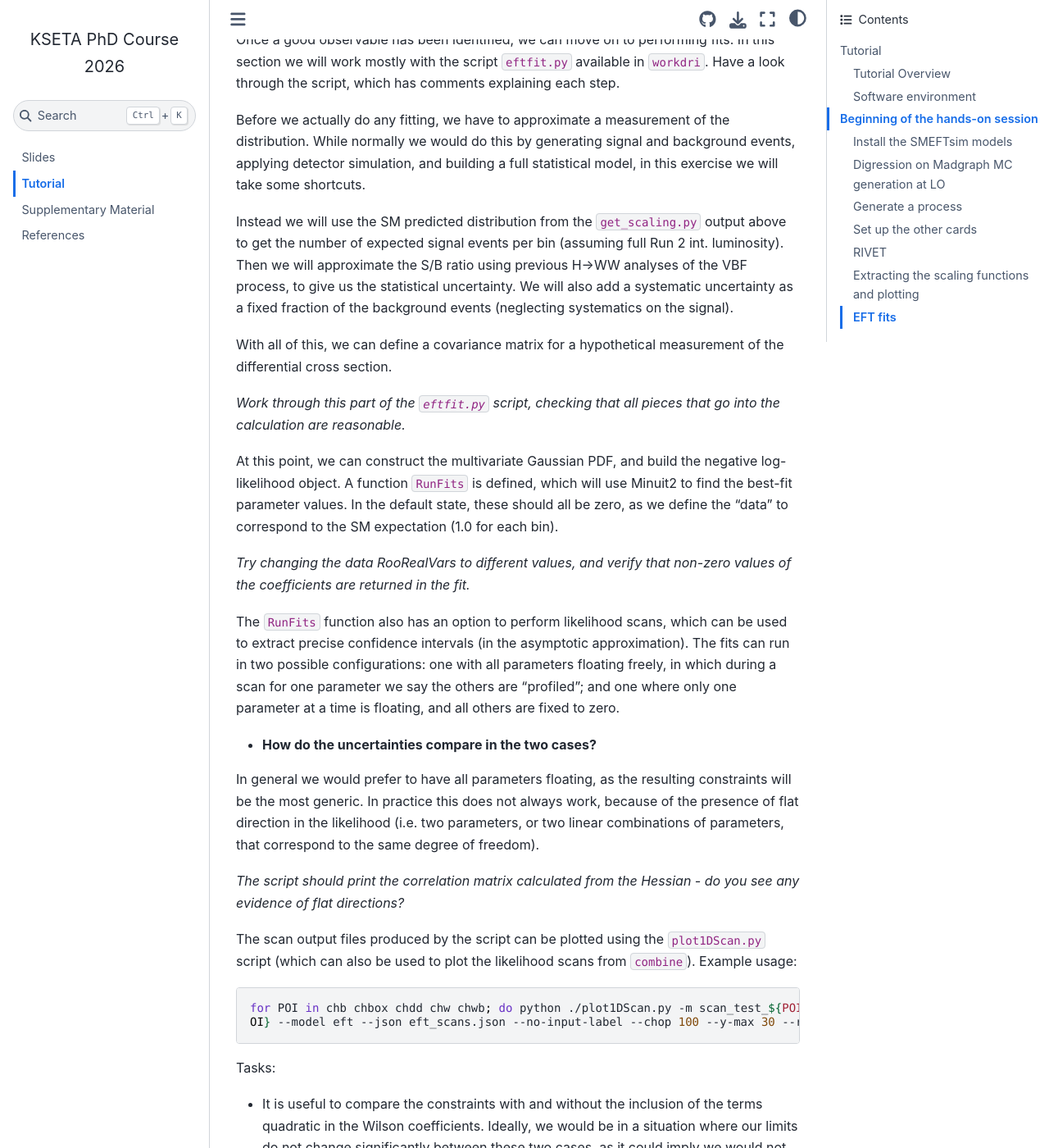
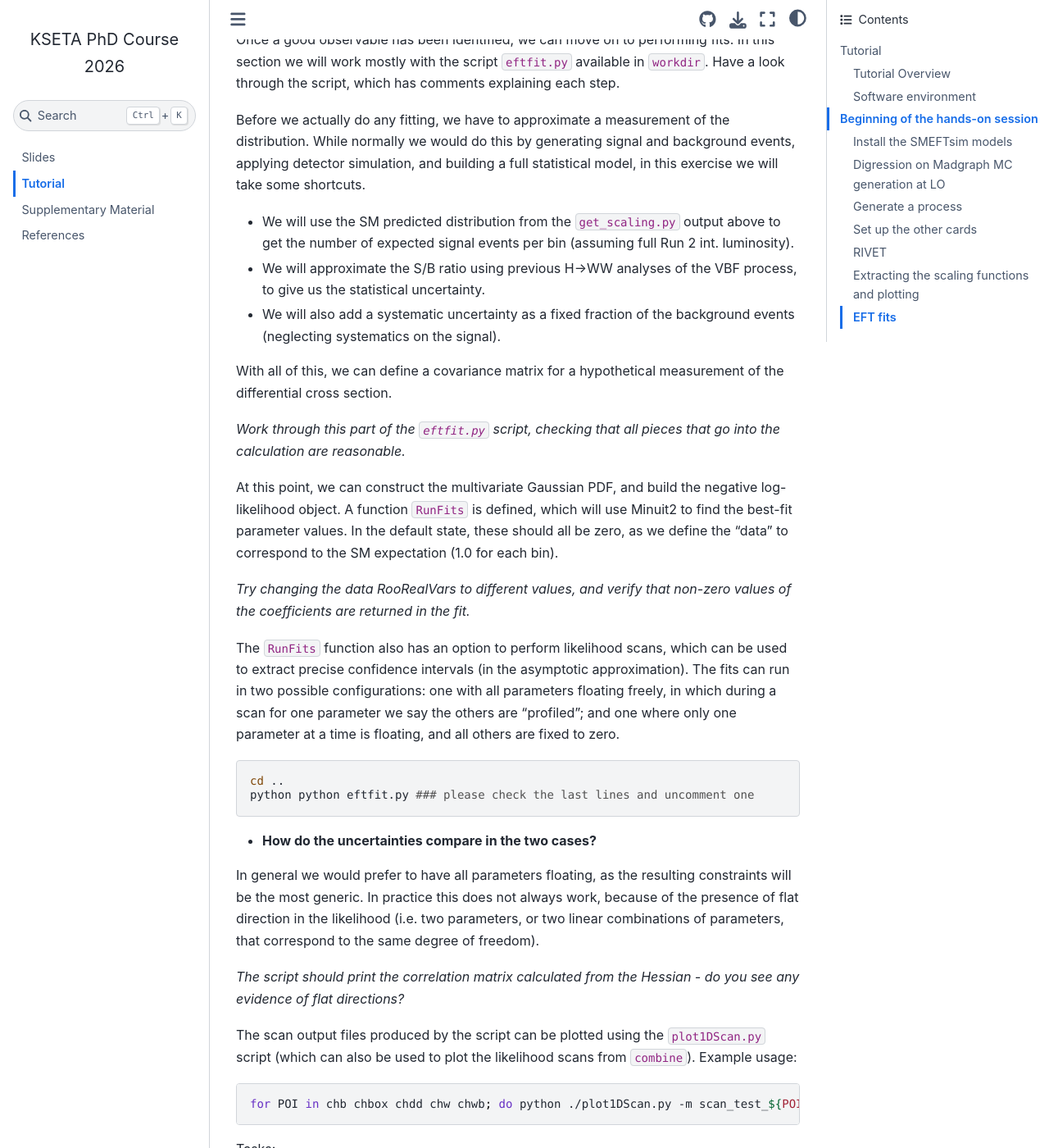
Before and after one commit to mpresill/KSETA_2026, a Jupyter Book: the page built from tutorial.md, in a window 1280 px wide and 1400 px high, scrolled down 9867 px. Shown: the whole window at 82% size. Built offline with Jupyter Book 1.0.4 settings and Sphinx 7.4.7 and the Sphinx Book theme 1.1.4, drawn with Linux system fonts in a browser that asks for light colours.

Commit message:
Fix typos and enhance clarity in tutorial.md
Corrected typos and improved clarity in the EFT fits section of the tutorial.

````diff
--- a/tutorial.md
+++ b/tutorial.md
@@ -348,11 +348,13 @@
 
 ## EFT fits
 
-Once a good observable has been identified, we can move on to performing fits. In this section we will work mostly with the script `eftfit.py` available in `workdri`. Have a look through the script, which has comments explaining each step.
+Once a good observable has been identified, we can move on to performing fits. In this section we will work mostly with the script `eftfit.py` available in `workdir`. Have a look through the script, which has comments explaining each step.
 
 Before we actually do any fitting, we have to approximate a measurement of the distribution. While normally we would do this by generating signal and background events, applying detector simulation, and building a full statistical model, in this exercise we will take some shortcuts.
 
-Instead we will use the SM predicted distribution from the `get_scaling.py` output above to get the number of expected signal events per bin (assuming full Run 2 int. luminosity). Then we will approximate the S/B ratio using previous H->WW analyses of the VBF process, to give us the statistical uncertainty. We will also add a systematic uncertainty as a fixed fraction of the background events (neglecting systematics on the signal).
+- We will use the SM predicted distribution from the `get_scaling.py` output above to get the number of expected signal events per bin (assuming full Run 2 int. luminosity).
+- We will approximate the S/B ratio using previous H->WW analyses of the VBF process, to give us the statistical uncertainty.
+- We will also add a systematic uncertainty as a fixed fraction of the background events (neglecting systematics on the signal).
 
 With all of this, we can define a covariance matrix for a hypothetical measurement of the differential cross section.
 
@@ -364,6 +366,11 @@
 
 The `RunFits` function also has an option to perform likelihood scans, which can be used to extract precise confidence intervals (in the asymptotic approximation). The fits can run in two possible configurations: one with all parameters floating freely, in which during a scan for one parameter we say the others are "profiled"; and one where only one parameter at a time is floating, and all others are fixed to zero.
 
+```sh
+cd ..
+python python eftfit.py ### please check the last lines and uncomment one
+```
+
 - **How do the uncertainties compare in the two cases?**
 
 In general we would prefer to have all parameters floating, as the resulting constraints will be the most generic. In practice this does not always work, because of the presence of flat direction in the likelihood (i.e. two parameters, or two linear combinations of parameters, that correspond to the same degree of freedom).
@@ -373,8 +380,7 @@
 The scan output files produced by the script can be plotted using the `plot1DScan.py` script (which can also be used to plot the likelihood scans from `combine`). Example usage:
 
 ```sh
-for POI in chb chbox chdd chw chwb; do python ./plot1DScan.py -m scan_test_${POI}.root --POI ${POI} --translate translate_root_SMEFTsim3.json --output nll_scan_${P
-OI} --model eft --json eft_scans.json --no-input-label --chop 100 --y-max 30 --remove-near-min 0.8; done
+for POI in chb chbox chdd chw chwb; do python ./plot1DScan.py -m scan_test_${POI}.root --POI ${POI} --translate translate_root_SMEFTsim3.json --output nll_scan_${POI} --model eft --json eft_scans.json --no-input-label --chop 100 --y-max 30 --remove-near-min 0.8; done
 ```
 
 Tasks:
````
